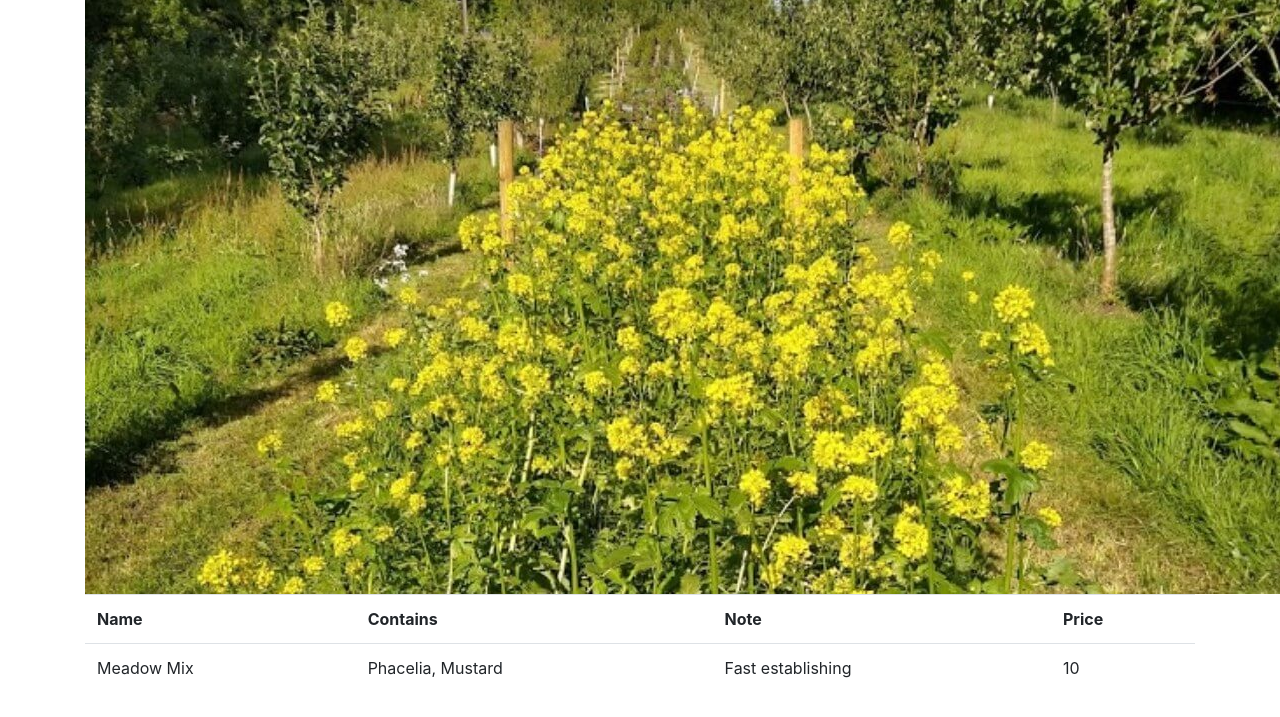
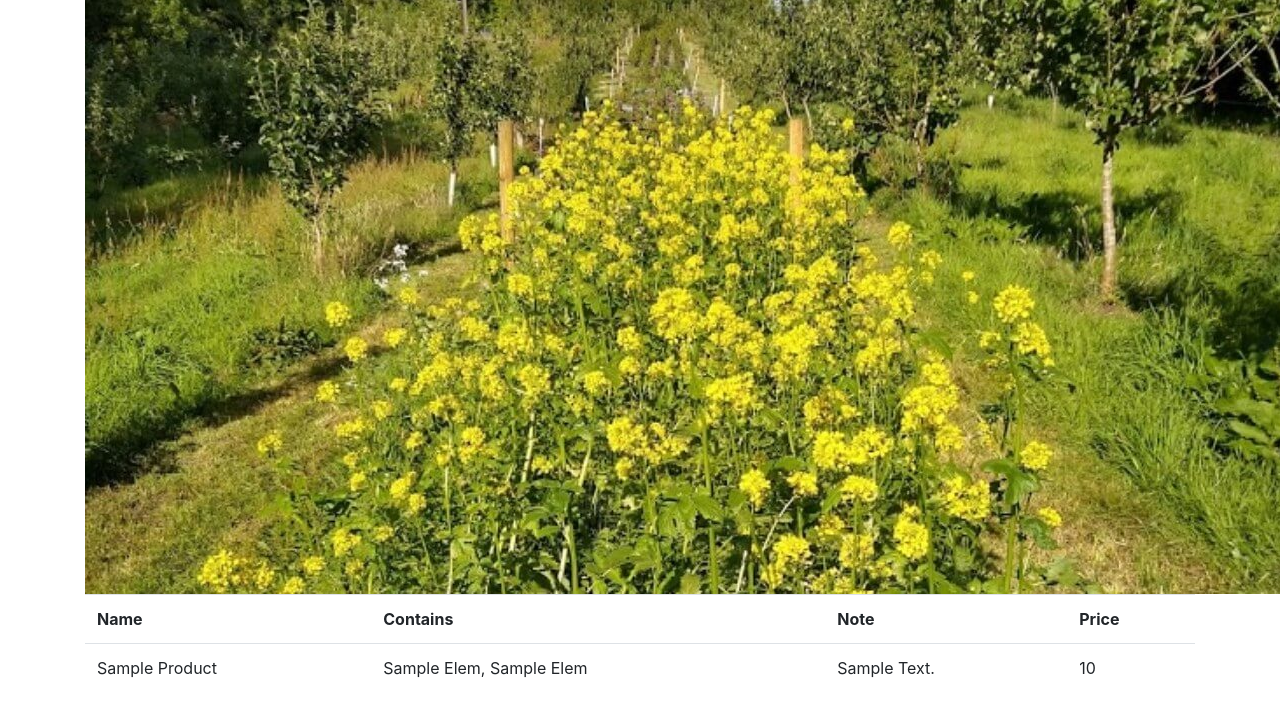
Before and after one commit to WorkingEdge/MS3_GMResource, a Flask app: template templates/products.html in a window 1280 px wide. Shown: the part 57-774 px from the top of the page. Run offline with Flask 2, Linux system fonts and the light colour scheme; the template is opened without the code that fills it: most values are stand-ins (such as "Sample title", 1, 10 or a date in 2020); some libraries are stand-ins or nearby versions.

Commit message:
Fix table and jinja looping for product table display

```diff
--- a/templates/products.html
+++ b/templates/products.html
@@ -8,14 +8,23 @@
         <th>Note</th>
         <th>Price</th>
       </tr>
-      <tr>
-        <td>Meadow Mix</td>
-        <td>Phacelia, Mustard</td>
-        <td>Fast establishing</td>
-        <td>10</td>
-      </tr>
 
-    </table>
+      {% for product in products %}
+    <tr>
+        <td>{{ product.name|title }}</td>
+        <td>{% for elem in product.contains %}
+          {{ elem | title }},
+          {% if loop.last %}
+          {{ elem | title }}
+          {% endif %}
+          {% endfor %}</td>
+        <td>{{ product.notes | title}}</td>
+        <td>{{ product.price | title}}</td>
+    </tr>
+
+    {% endfor %}
+
+  </table>
 
 
 {% endblock %}
```
